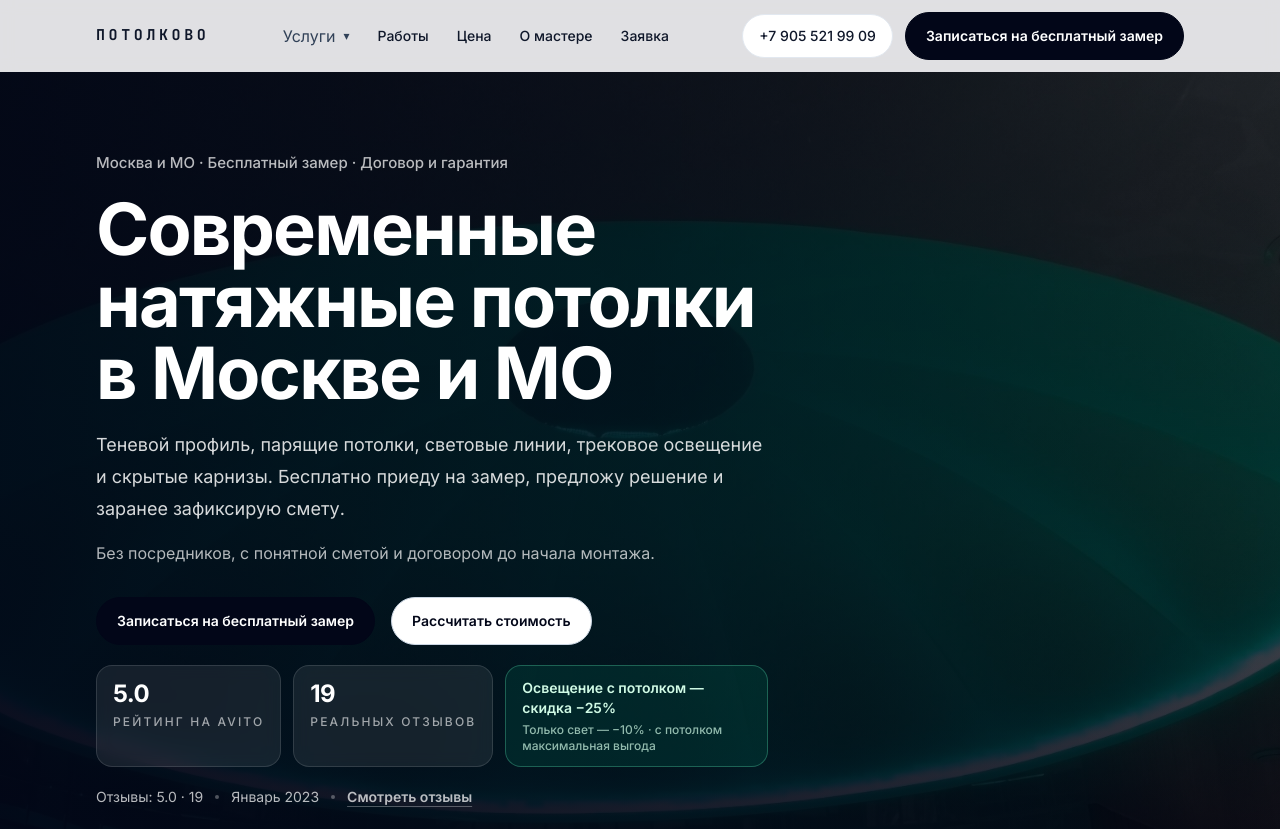
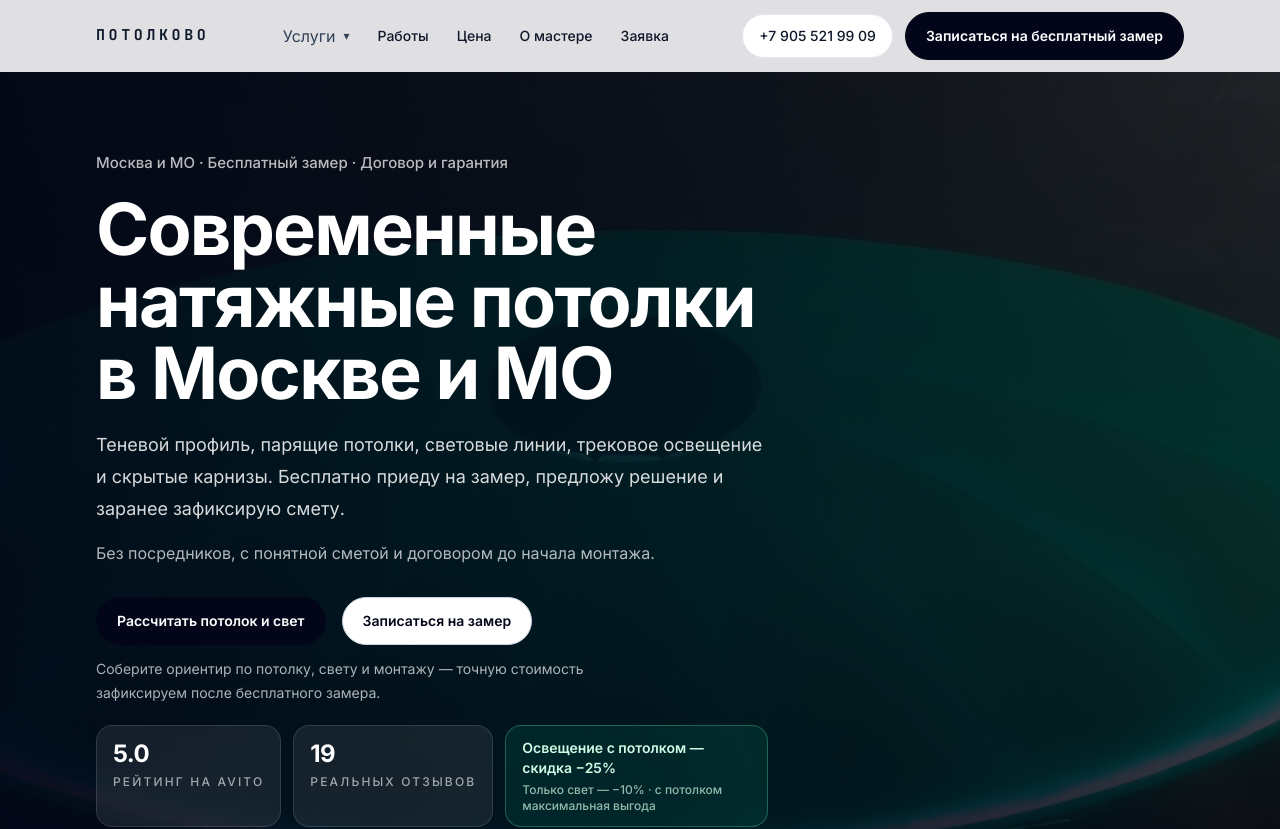
Before and after one commit to svladimirtsk-crypto/nextjs-potolkovo, a Next.js app: page / in a window 1280 px wide. Shown: the top 829 px of the page. Built offline with nearby package versions, Linux system fonts and the light colour scheme.

Commit message:
Modify button labels and add estimation info
Updated button labels and added a new informational paragraph about ceiling and lighting estimation.

```diff
--- a/components/home/home-hero.tsx
+++ b/components/home/home-hero.tsx
@@ -56,13 +56,17 @@ export function HomeHero() {
             ) : null}
 
             <div className="mt-8 flex flex-col gap-4 sm:flex-row sm:flex-wrap sm:items-center">
-              <Button href="#action" className="w-full sm:w-auto">
-                {hero.primaryCtaLabel}
+              <Button href="#price" className="w-full sm:w-auto">
+                Рассчитать потолок и свет
               </Button>
-              <Button href="#price" variant="secondary" className="w-full sm:w-auto">
-                Рассчитать стоимость
+              <Button href="#action" variant="secondary" className="w-full sm:w-auto">
+                Записаться на замер
               </Button>
             </div>
+
+            <p className="mt-3 max-w-xl text-sm leading-6 text-white/68">
+              Соберите ориентир по потолку, свету и монтажу — точную стоимость зафиксируем после бесплатного замера.
+            </p>
 
             <div className="mt-5 grid gap-3 sm:grid-cols-[auto_auto_1fr]">
               <div className="rounded-2xl border border-white/12 bg-white/8 px-4 py-3 backdrop-blur-sm">
```
